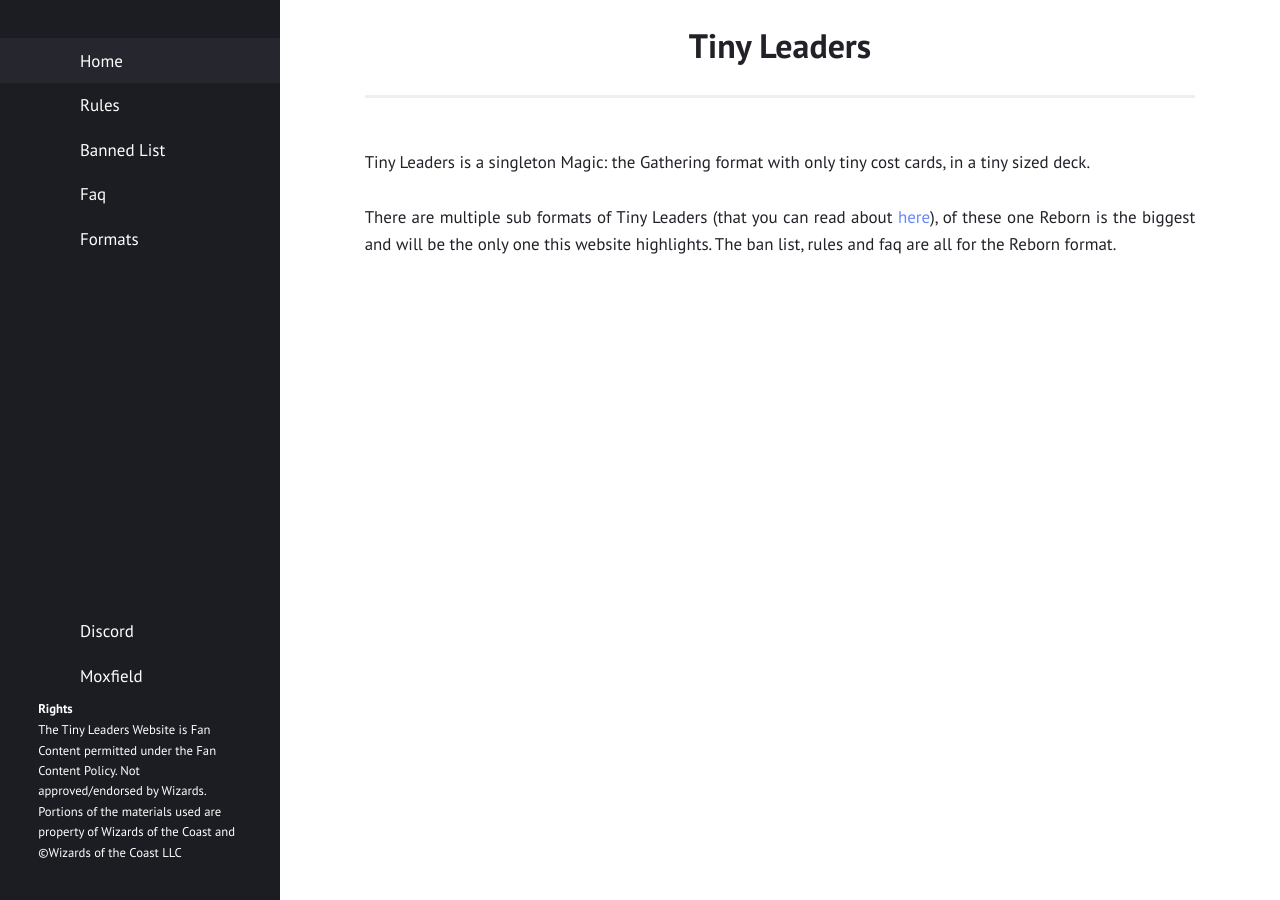
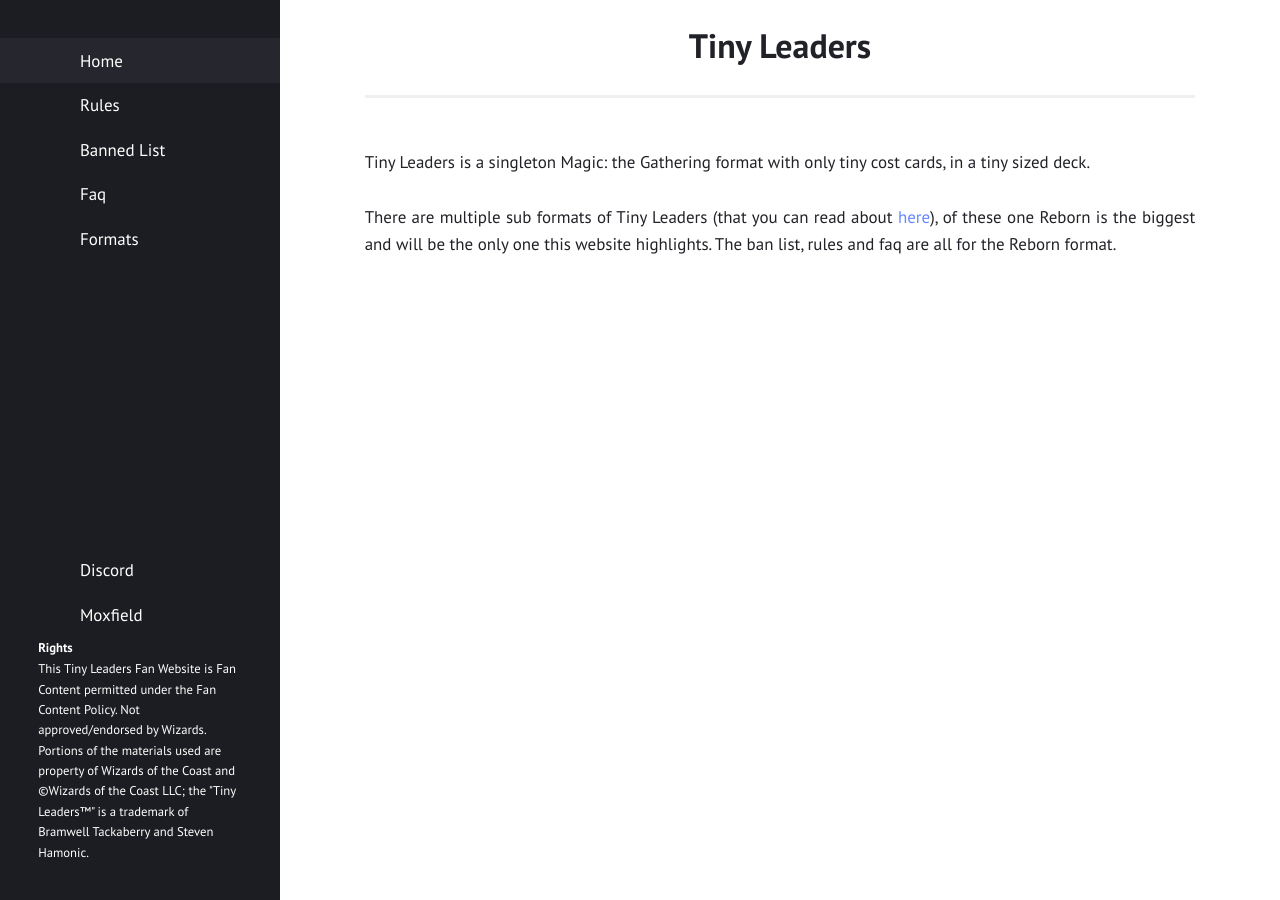
Before and after one commit to TinyLeaders/tinyleaders.github.io, a Jekyll site: the page built from index.html, in a window 1280 px wide. Built offline with Jekyll 4.4.1, drawn with Linux system fonts in a browser that asks for light colours.

Commit message:
Added Trademark clarification

```diff
--- a/_includes/sidebar.html
+++ b/_includes/sidebar.html
@@ -31,7 +31,7 @@
       <div style="font-size: 75%; align-self: flex-end; width: 100%"">
         <b>Rights</b>
         <br>
-        The Tiny Leaders Website is Fan Content permitted under the Fan Content Policy. Not approved/endorsed by Wizards. Portions of the materials used are property of Wizards of the Coast and ©Wizards of the Coast LLC
+        This Tiny Leaders Fan Website is Fan Content permitted under the Fan Content Policy. Not approved/endorsed by Wizards. Portions of the materials used are property of Wizards of the Coast and ©Wizards of the Coast LLC; the "Tiny Leaders™" is a trademark of Bramwell Tackaberry and Steven Hamonic.
       </div>
     </div>
   </div>
```
